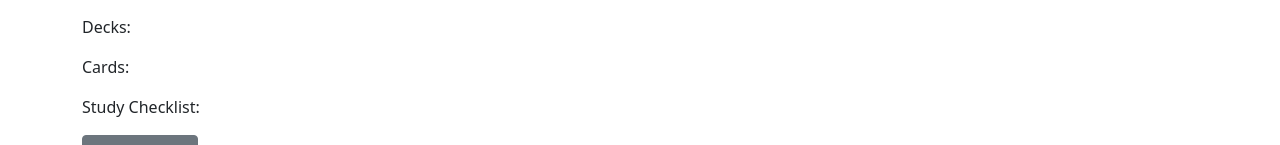
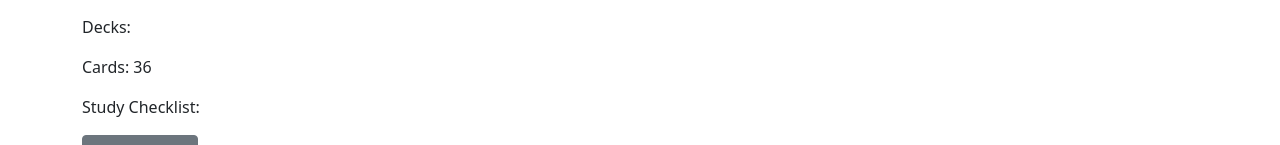
Before and after one commit to matthewgoicochea/flashcards, a React (Create React App) app: page / in a window 1280 px wide. Shown: the part 162-307 px from the top of the page. Built offline with nearby package versions, Linux system fonts and the light colour scheme; no server answers; data requests are answered from the project's data file; a web font is replaced by a local one.

Commit message:
added total card count to dashboard + declared new main state variable

```diff
--- a/src/Layout/Dashboard.jsx
+++ b/src/Layout/Dashboard.jsx
@@ -1,13 +1,13 @@
 import React, { Fragment } from "react";
 import { Link } from "react-router-dom";
 
-function Dashboard({ allDecks }) {
+function Dashboard({ state, allDecks }) {
   return (
     <Fragment>
-      {console.log(allDecks)}
+      {/*console.log(allDecks)*/}
       <h1 className="h1">Dashboard</h1>
       <p>Decks: {allDecks.length}</p>
-      <p>Cards: {allDecks.length}</p>
+      <p>Cards: {state.cards.length}</p>
       <p>Study Checklist:</p>
       <Link to="/decks/new">
         <button
--- a/src/Layout/DeckList.jsx
+++ b/src/Layout/DeckList.jsx
@@ -1,8 +1,8 @@
 import React, { useEffect, Fragment } from "react";
 import { useHistory } from "react-router";
-import { listDecks } from "../utils/api";
+import { listAllCards, listDecks } from "../utils/api";
 
-function DeckList({ OnClick, allDecks, setAllDecks }) {
+function DeckList({ state, setState, OnClick, allDecks, setAllDecks }) {
   const history = useHistory();
 
   // creates iterable array from allDecks
@@ -16,6 +16,12 @@ function DeckList({ OnClick, allDecks, setAllDecks }) {
   // loads all decks
   useEffect(() => {
     const abortController = new AbortController();
+    async function loadState() {
+      const cards = await listAllCards(abortController.signal);
+      setState({ ...state, cards: cards });
+    }
+    loadState();
+    //
     async function loadDecksWithCards() {
       const decks = await listDecks(abortController.signal);
       setAllDecks(decks);
--- a/src/Layout/Layout.jsx
+++ b/src/Layout/Layout.jsx
@@ -26,6 +26,11 @@ function Layout() {
     edit: false,
     front: "Front",
     back: "Back",
+  });
+
+  //main state
+  const [state, setState] = useState({
+    cards: [],
   });
 
   // for navigation
@@ -83,8 +88,10 @@ function Layout() {
         <Switch>
           {/* HOME */}
           <Route exact={true} path="/">
-            <Dashboard allDecks={allDecks} />
+            <Dashboard allDecks={allDecks} state={state}/>
             <DeckList
+              state={state}
+              setState={setState}
               OnClick={OnClick}
               allDecks={allDecks}
               setAllDecks={setAllDecks}
--- a/src/utils/api/index.js
+++ b/src/utils/api/index.js
@@ -142,13 +142,20 @@ export async function deleteDeck(deckId, signal) {
  *  a promise that resolves to a possible empty array of cards.
  */
 export async function listCards(deckId, signal) {
-  if (deckId) {
-    const url = `${API_BASE_URL}/cards?deckId=${deckId}`;
-    return await fetchJson(url, { signal });
-  } else {
-    const url = `${API_BASE_URL}/cards`;
-    return await fetchJson(url, { signal });
-  }
+  const url = `${API_BASE_URL}/cards?deckId=${deckId}`;
+  return await fetchJson(url, { signal });
+}
+
+/**
+ * Retrieves all cards.
+ * @param signal
+ *  optional AbortController.signal
+ * @returns {Promise<Error|*>}
+ *  a promise that resolves to a possible empty array of cards.
+ */
+export async function listAllCards(signal) {
+  const url = `${API_BASE_URL}/cards`;
+  return await fetchJson(url, { signal });
 }
 
 /**
```
